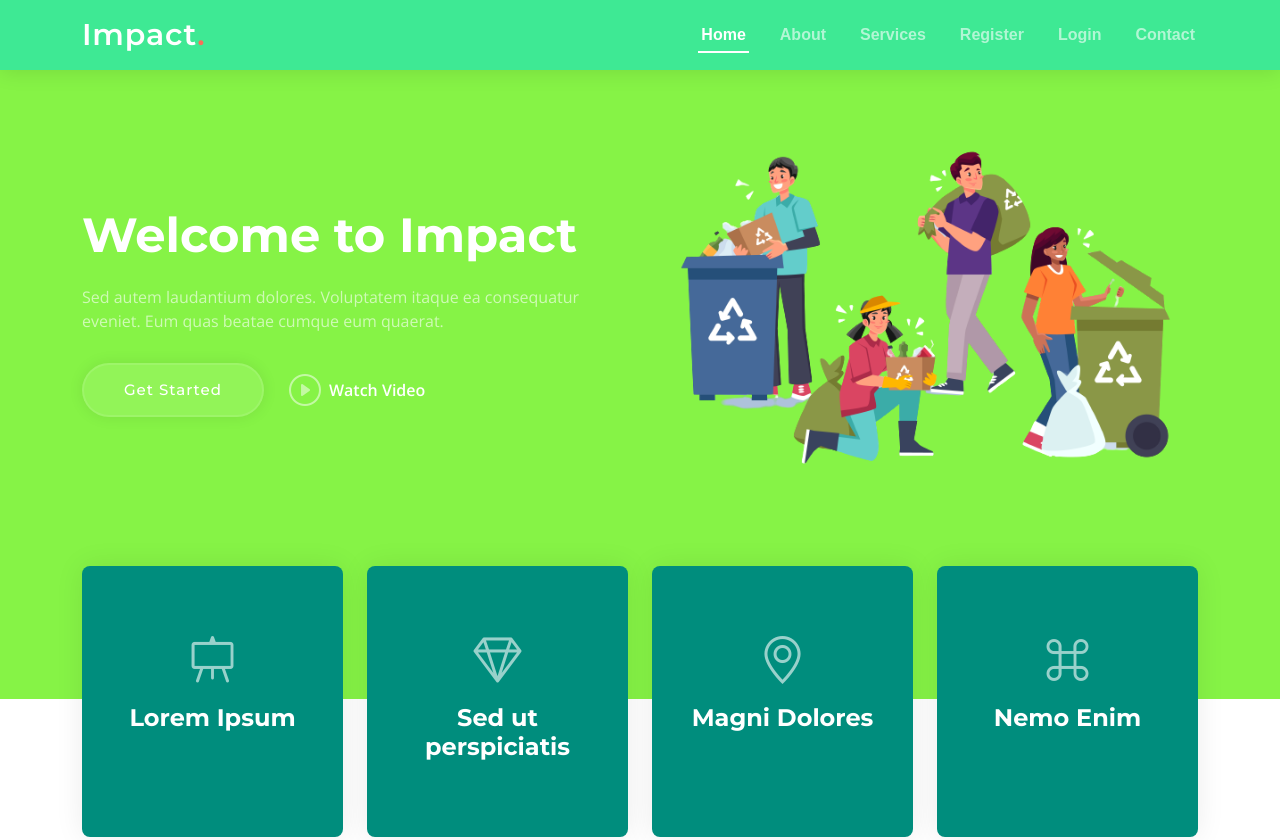
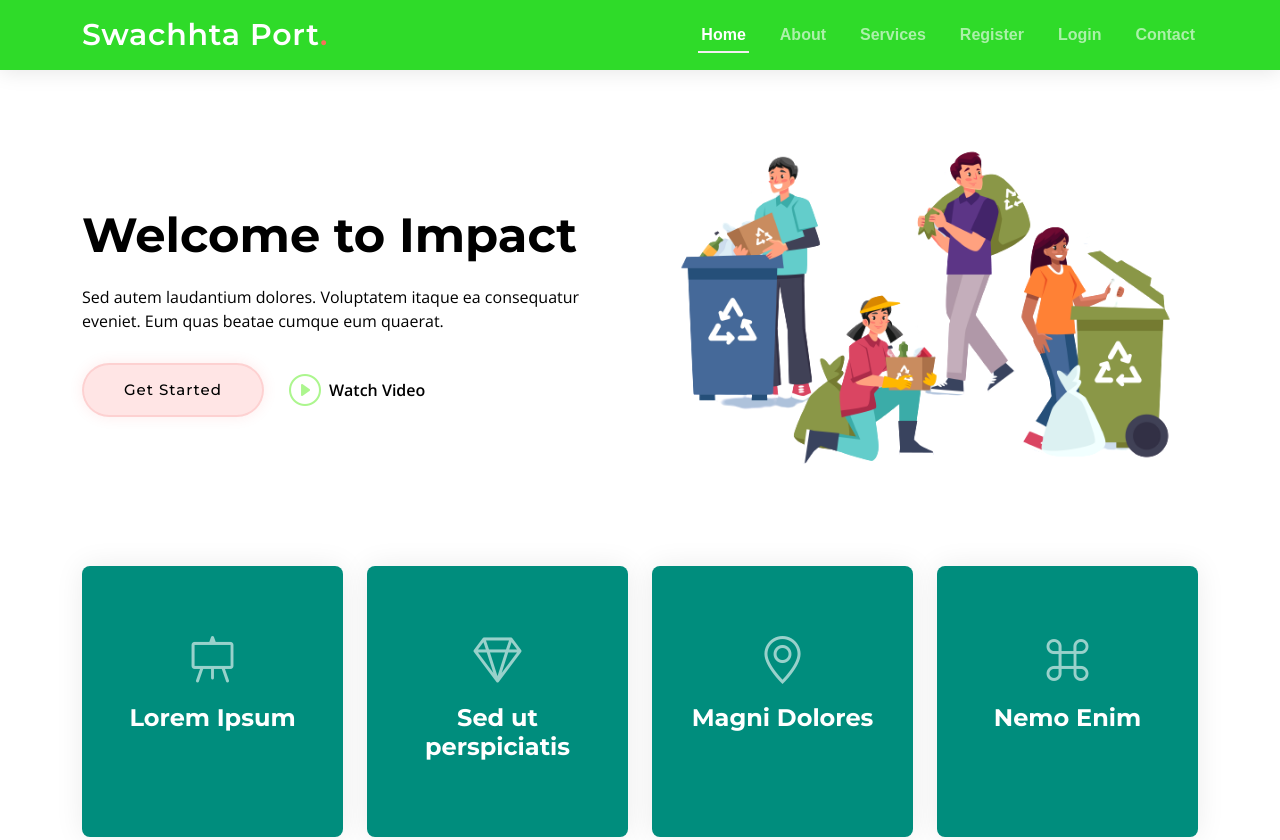
Before and after one commit to ranjeet25/Swachhta-Port, a website: page index.html in a window 1280 px wide. Shown: the top 840 px of the page. Drawn offline with nearby package versions, Linux system fonts and the light colour scheme.

Commit message:
change index file

```diff
--- a/assets/css/main.css
+++ b/assets/css/main.css
@@ -8,8 +8,8 @@
 /* Colors */
 :root {
   --color-default: #222222;
-  --color-primary: #3ee994;
-  --color-secondary: #ffffff;
+  --color-primary: #2fdb29;
+  --color-secondary: #f3efef;
 }
 
 /* Smooth scroll behavior */
@@ -1904,7 +1904,7 @@ section {
 .hero {
   width: 100%;
   position: relative;
-  background: rgb(134, 243, 70);
+  background: #ffff;
   padding: 60px 0 0 0;
 }
 
@@ -1918,11 +1918,11 @@ section {
   font-size: 48px;
   font-weight: 700;
   margin-bottom: 20px;
-  color: #fff;
+  color: #000;
 }
 
 .hero p {
-  color: rgba(255, 255, 255, 0.6);
+  color: #000;
   font-weight: 400;
   margin-bottom: 30px;
 }
@@ -1936,10 +1936,10 @@ section {
   padding: 14px 40px;
   border-radius: 50px;
   transition: 0.3s;
-  color: #fff;
-  background: rgba(255, 255, 255, 0.1);
-  box-shadow: 0 0 15px rgba(0, 0, 0, 0.08);
-  border: 2px solid rgba(255, 255, 255, 0.1);
+  color: #000;
+  background: rgba(253, 4, 4, 0.1);
+  box-shadow: 0 0 15px rgba(241, 8, 8, 0.08);
+  border: 2px solid rgba(231, 37, 37, 0.1);
 }
 
 .hero .btn-get-started:hover {
@@ -1950,12 +1950,12 @@ section {
   font-size: 16px;
   transition: 0.5s;
   margin-left: 25px;
-  color: #fff;
+  color: black;
   font-weight: 600;
 }
 
 .hero .btn-watch-video i {
-  color: rgba(255, 255, 255, 0.5);
+  color: rgba(89, 238, 30, 0.5);
   font-size: 32px;
   transition: 0.3s;
   line-height: 0;
@@ -1963,7 +1963,7 @@ section {
 }
 
 .hero .btn-watch-video:hover i {
-  color: #fff;
+  color: rgb(25, 131, 4);
 }
 
 @media (max-width: 640px) {
--- a/index.html
+++ b/index.html
@@ -5,7 +5,7 @@
   <meta charset="utf-8">
   <meta content="width=device-width, initial-scale=1.0" name="viewport">
 
-  <title>Abhyan</title>
+  <title>Swachhta Port</title>
   <meta content="" name="description">
   <meta content="" name="keywords">
 
@@ -38,7 +38,7 @@
     <div class="container-fluid container-xl d-flex align-items-center justify-content-between">
       <a href="index.html" class="logo d-flex align-items-center">
 
-        <h1>Impact<span>.</span></h1>
+        <h1>Swachhta Port<span>.</span></h1>
       </a>
       <nav id="navbar" class="navbar">
         <ul>
```
Also changed, not shown: Pages/register.html (+8 -5 lines).
